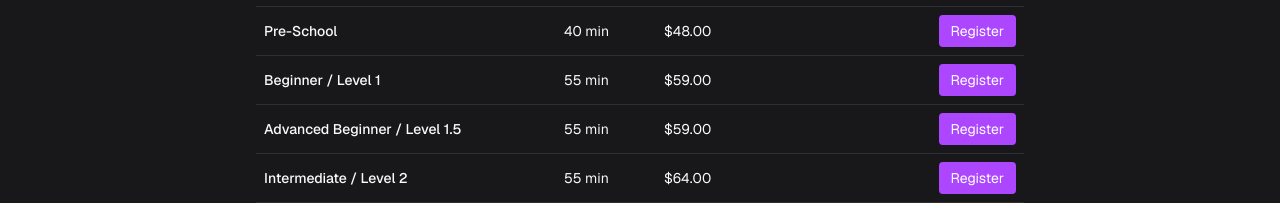
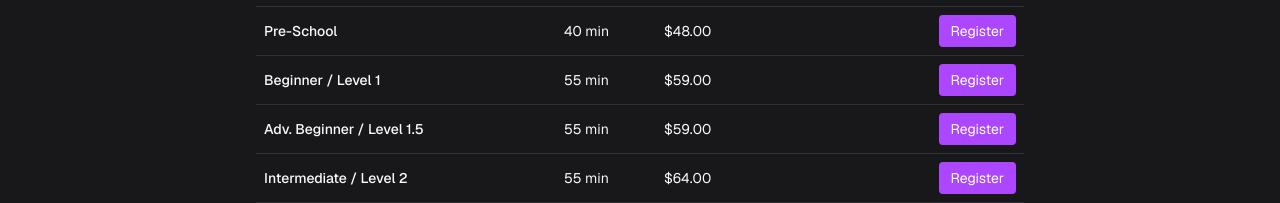
Before and after one commit to ApexMC/fusionlcc, a Next.js app: page /classes in a window 1280 px wide. Shown: the part 1916-2119 px from the top of the page. Built offline with nearby package versions, Linux system fonts and the light colour scheme.

Commit message:
update classes table

```diff
--- a/app/classes/page.tsx
+++ b/app/classes/page.tsx
@@ -152,7 +152,7 @@ export default function ClassSchedules() {
               </TableRow>
 
               <TableRow>
-                <TableCell className="font-medium">Advanced Beginner / Level 1.5</TableCell>
+                <TableCell className="font-medium">Adv. Beginner / Level 1.5</TableCell>
                 <TableCell>55 min</TableCell>
                 <TableCell>$59.00</TableCell>
                 <TableCell className="text-right">
```
